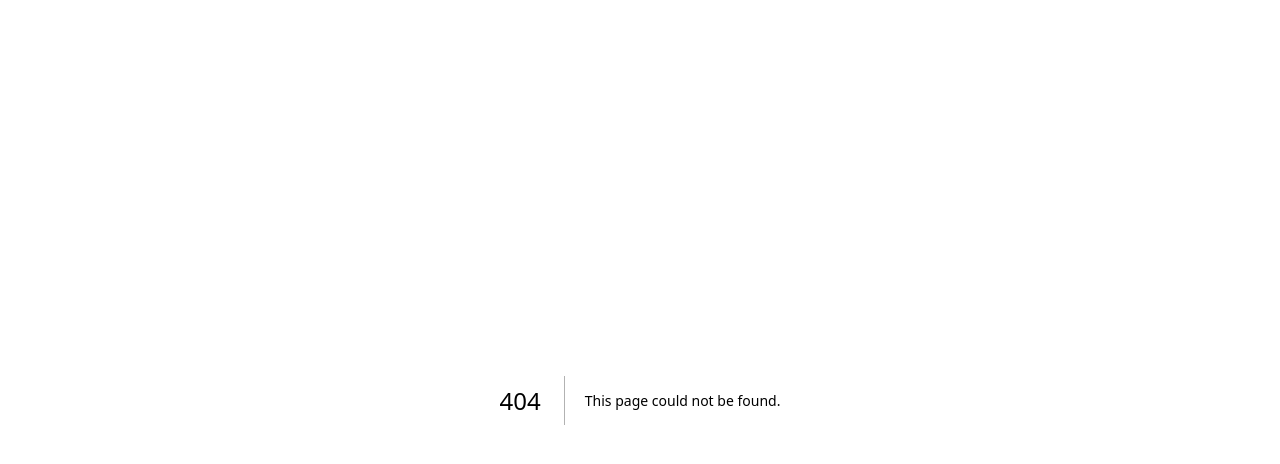
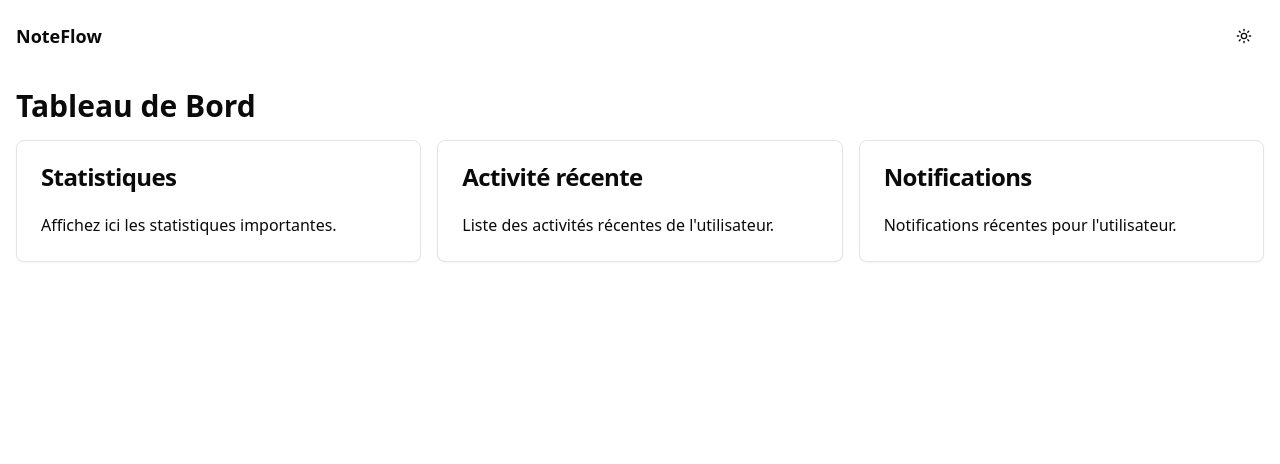
Before and after one commit to thomaslekieffre/NoteFlow, a Next.js app: page /dashboard in a window 1280 px wide. Before the commit this address had no page. Shown: the top 464 px of the page. Built offline with nearby package versions, Linux system fonts and the light colour scheme.

Commit message:
ajout: dashboard après connexion

```diff
--- /dev/null
+++ b/src/app/dashboard/page.tsx
@@ -0,0 +1,36 @@
+import React from "react";
+import { Card, CardContent, CardHeader, CardTitle } from "@/components/ui/card";
+
+export default function Dashboard() {
+  return (
+    <div className="container mx-auto p-4">
+      <h1 className="text-3xl font-bold mb-4">Tableau de Bord</h1>
+      <div className="grid grid-cols-1 md:grid-cols-3 gap-4">
+        <Card>
+          <CardHeader>
+            <CardTitle>Statistiques</CardTitle>
+          </CardHeader>
+          <CardContent>
+            <p>Affichez ici les statistiques importantes.</p>
+          </CardContent>
+        </Card>
+        <Card>
+          <CardHeader>
+            <CardTitle>Activité récente</CardTitle>
+          </CardHeader>
+          <CardContent>
+            <p>Liste des activités récentes de l'utilisateur.</p>
+          </CardContent>
+        </Card>
+        <Card>
+          <CardHeader>
+            <CardTitle>Notifications</CardTitle>
+          </CardHeader>
+          <CardContent>
+            <p>Notifications récentes pour l'utilisateur.</p>
+          </CardContent>
+        </Card>
+      </div>
+    </div>
+  );
+}
--- /dev/null
+++ b/src/app/layout-client.tsx
@@ -0,0 +1,24 @@
+"use client";
+
+import { ClerkProvider } from "@clerk/nextjs";
+import { ThemeProvider } from "next-themes";
+import { usePathname } from "next/navigation";
+import Navigation from "@/components/Navigation";
+
+export default function ClientLayout({
+  children,
+}: {
+  children: React.ReactNode;
+}) {
+  const pathname = usePathname();
+  const isHomePage = pathname === "/";
+
+  return (
+    <ClerkProvider>
+      <ThemeProvider attribute="class" defaultTheme="system" enableSystem>
+        {!isHomePage && <Navigation />}
+        <main>{children}</main>
+      </ThemeProvider>
+    </ClerkProvider>
+  );
+}
--- a/src/app/layout.tsx
+++ b/src/app/layout.tsx
@@ -3,6 +3,7 @@ import { ThemeProvider } from "next-themes";
 import type { Metadata } from "next";
 import localFont from "next/font/local";
 import "./globals.css";
+import ClientLayout from "./layout-client";
 
 const geistSans = localFont({
   src: "./fonts/GeistVF.woff",
@@ -23,20 +24,16 @@ export const metadata: Metadata = {
 
 export default function RootLayout({
   children,
-}: Readonly<{
+}: {
   children: React.ReactNode;
-}>) {
+}) {
   return (
-    <ClerkProvider>
     <html lang="fr" suppressHydrationWarning>
       <body
         className={`${geistSans.variable} ${geistMono.variable} font-sans antialiased`}
       >
-          <ThemeProvider attribute="class" defaultTheme="system" enableSystem>
-            {children}
-          </ThemeProvider>
+        <ClientLayout>{children}</ClientLayout>
       </body>
     </html>
-    </ClerkProvider>
   );
 }
--- a/src/app/page.tsx
+++ b/src/app/page.tsx
@@ -28,6 +28,8 @@ import {
 import { Input } from "@/components/ui/input";
 import { Textarea } from "@/components/ui/textarea";
 import BurgerMenu from "@/components/BurgerMenu";
+import { useUser, useAuth } from "@clerk/nextjs";
+import { useRouter } from "next/navigation";
 
 const AnimateOnScroll = ({ children }: { children: React.ReactNode }) => {
   const [ref, inView] = useInView({
@@ -64,6 +66,26 @@ const DotPattern = () => (
 );
 
 export default function Home() {
+  const { isLoaded, userId } = useAuth();
+  const { user } = useUser();
+  const router = useRouter();
+
+  React.useEffect(() => {
+    if (isLoaded && userId) {
+      router.push("/dashboard");
+    }
+  }, [isLoaded, userId, router]);
+
+  if (!isLoaded || userId) {
+    return null; // ou un composant de chargement
+  }
+
+  const handleStartClick = () => {
+    if (user) {
+      router.push("/dashboard");
+    }
+  };
+
   return (
     <div className="flex flex-col min-h-screen relative overflow-hidden">
       <DotPattern />
--- a/src/components/Dashboard.tsx
+++ /dev/null
@@ -1,12 +0,0 @@
-import React from "react";
-import { UserButton } from "@clerk/nextjs";
-
-export default function Dashboard() {
-  return (
-    <div className="flex flex-col items-center justify-center min-h-screen">
-      <h2 className="text-2xl mb-4">Tableau de bord</h2>
-      <p className="mb-4">Bienvenue sur votre espace personnel !</p>
-      <UserButton afterSignOutUrl="/" />
-    </div>
-  );
-}
--- /dev/null
+++ b/src/components/Navigation.tsx
@@ -0,0 +1,17 @@
+import { UserButton } from "@clerk/nextjs";
+import Link from "next/link";
+import { ThemeToggle } from "@/components/ThemeToggle";
+
+export default function Navigation() {
+  return (
+    <nav className="flex justify-between items-center p-4">
+      <Link href="/dashboard" className="text-lg font-bold">
+        NoteFlow
+      </Link>
+      <div className="flex items-center space-x-4">
+        <ThemeToggle />
+        <UserButton afterSignOutUrl="/" />
+      </div>
+    </nav>
+  );
+}
```
Lines whose indentation alone changed are shown as unchanged.
